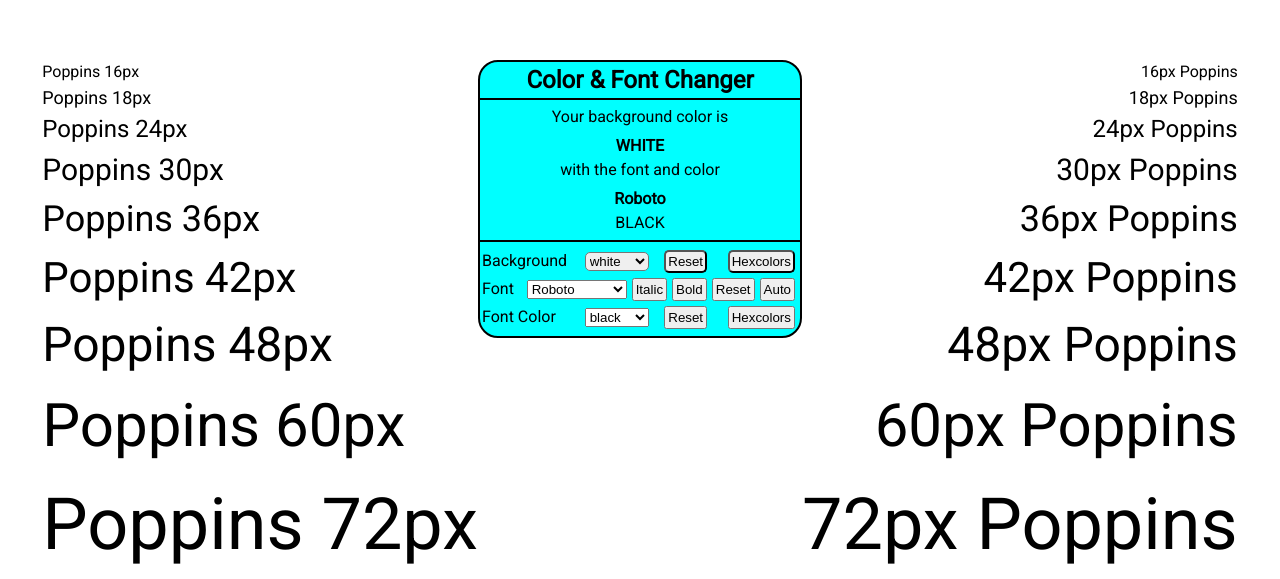
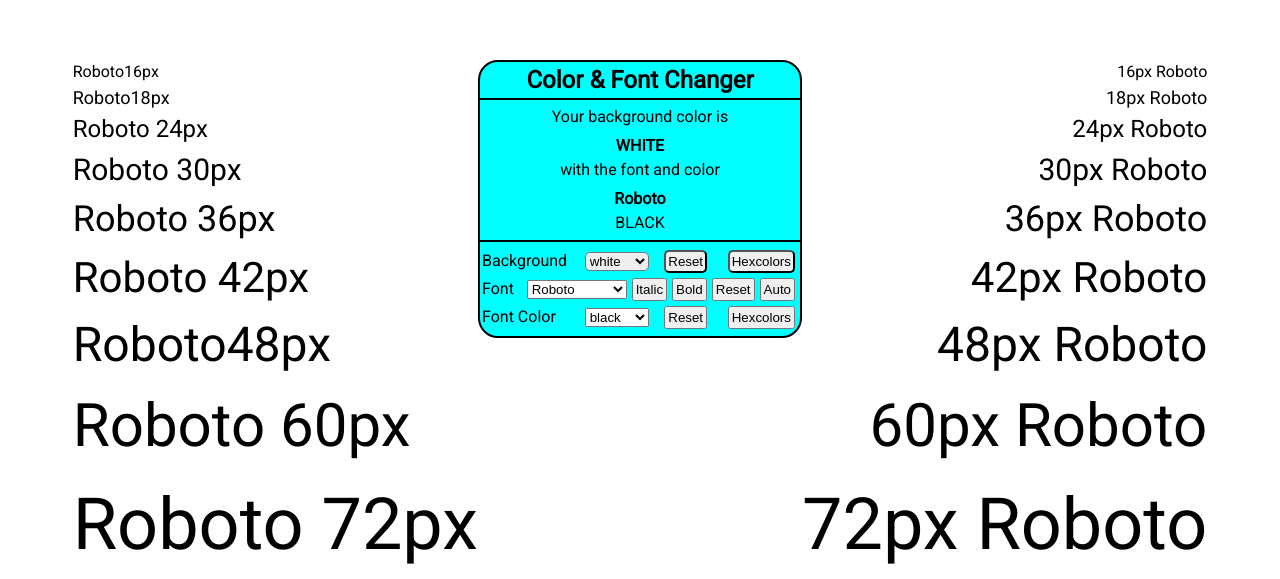
Before and after one commit to Sheydom/backgroundColorChanger, a plain HTML site: page index.html in a window 1280 px wide. Shown: the part 240-819 px from the top of the page. Drawn offline with Linux system fonts and the light colour scheme.

Commit message:
added function to change test name to font style and keeping fint size number

```diff
--- a/index.html
+++ b/index.html
@@ -17,15 +17,15 @@
         <section id="gui">
 
             <div id="lbody">
-                <p class="f16">Poppins 16px </p>
-                <p class="f18">Poppins 18px </p>
-                <p class="f24">Poppins 24px </p>
-                <p class="f30">Poppins 30px </p>
-                <p class="f36">Poppins 36px </p>
-                <p class="f42">Poppins 42px </p>
-                <p class="f48">Poppins 48px </p>
-                <p class="f60">Poppins 60px </p>
-                <p class="f72">Poppins 72px </p>
+                <p class="f16"><span class="p1"></span>16px </p>
+                <p class="f18"><span class="p1">Poppins</span>18px </p>
+                <p class="f24"><span class="p1">Poppins</span> 24px </p>
+                <p class="f30"><span class="p1">Poppins</span> 30px </p>
+                <p class="f36"><span class="p1">Poppins</span> 36px </p>
+                <p class="f42"><span class="p1">Poppins</span> 42px </p>
+                <p class="f48"><span class="p1">Poppins</span>48px </p>
+                <p class="f60"><span class="p1">Poppins</span> 60px </p>
+                <p class="f72"><span class="p1">Poppins</span> 72px </p>
             </div>
 
 
@@ -72,15 +72,15 @@
         </div>
 
         <div id="rbody">
-            <p class="f16"> 16px Poppins</p>
-            <p class="f18"> 18px Poppins</p>
-            <p class="f24"> 24px Poppins</p>
-            <p class="f30"> 30px Poppins</p>
-            <p class="f36"> 36px Poppins</p>
-            <p class="f42"> 42px Poppins</p>
-            <p class="f48"> 48px Poppins</p>
-            <p class="f60"> 60px Poppins</p>
-            <p class="f72"> 72px Poppins</p>
+            <p class="f16"> 16px <span class="p1">Poppins</span></p>
+            <p class="f18"> 18px <span class="p1">Poppins</span></p>
+            <p class="f24"> 24px <span class="p1">Poppins</span></p>
+            <p class="f30"> 30px <span class="p1">Poppins</span></p>
+            <p class="f36"> 36px <span class="p1">Poppins</span></p>
+            <p class="f42"> 42px <span class="p1">Poppins</span></p>
+            <p class="f48"> 48px <span class="p1">Poppins</span></p>
+            <p class="f60"> 60px <span class="p1">Poppins</span></p>
+            <p class="f72"> 72px <span class="p1">Poppins</span></p>
         </div>
 
 
--- a/javascript.js
+++ b/javascript.js
@@ -184,6 +184,11 @@
         const fontc =["Comic Neue","Chewy","Pacifico","Fredoka One","Lobster","Caveat"];
         let fontindex = Math.floor(Math.random()*fontc.length);
         telements.forEach((telement) =>telement.style.fontFamily = fontc[fontindex]);
+        newfont.innerText=fontc[fontindex];
+        telements.forEach((telement)=>{
+            const childElement = telement.querySelectorAll(".p1");
+            childElement.forEach((child)=>child.innerHTML=fontc[fontindex])
+        })
         },1000);
 
 
@@ -265,7 +270,7 @@
             telement.style.color=newhexc;
         })
 
-        newfontc.innerHTML=newhexc;
+        newfontc.innerText=newhexc;
 })
 
 
@@ -283,3 +288,15 @@
        telement.style.fontWeight=telement.style.fontWeight=== "bold"? "normal":"bold";
 })
 });
+
+//----------------change font name in text bodies while keeping the fontz size number------------
+telements.forEach((telement)=>{
+    const childElements= telement.querySelectorAll(".p1");
+    childElements.forEach((childelement)=>{
+        childelement.textContent=dropdown.value;
+        dropdown.addEventListener("click",()=>{
+            childelement.textContent=dropdown.value;
+        })
+    })
+
+})
```
